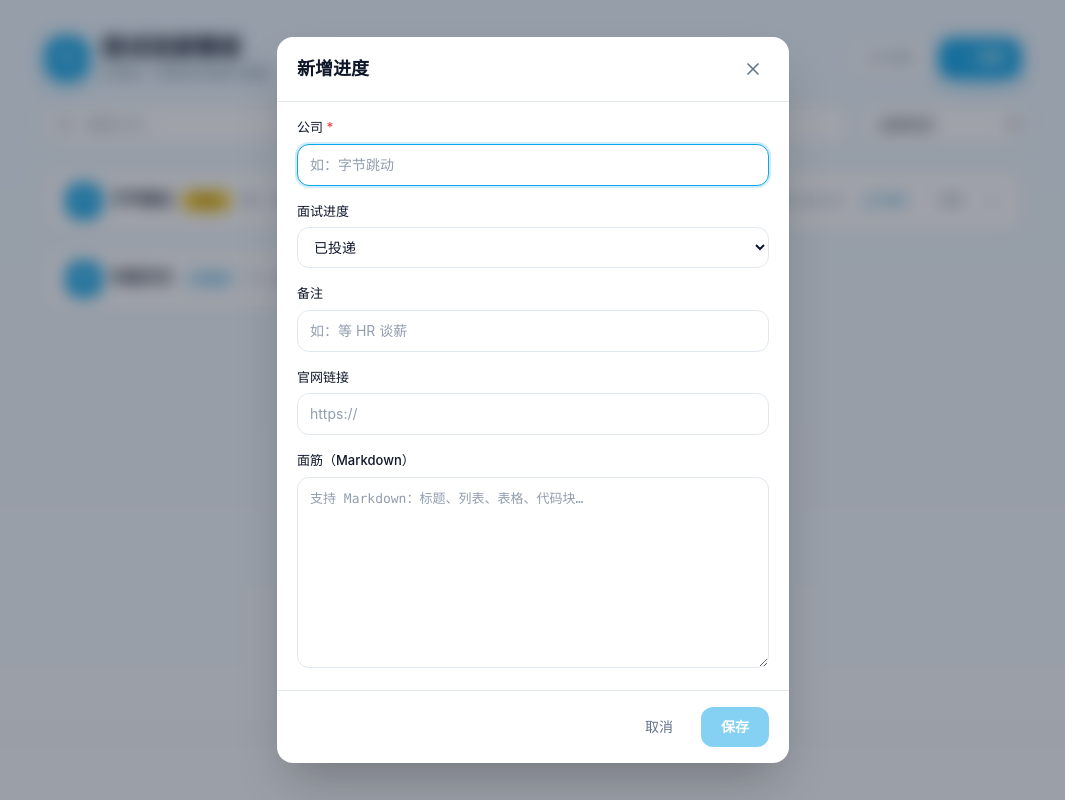
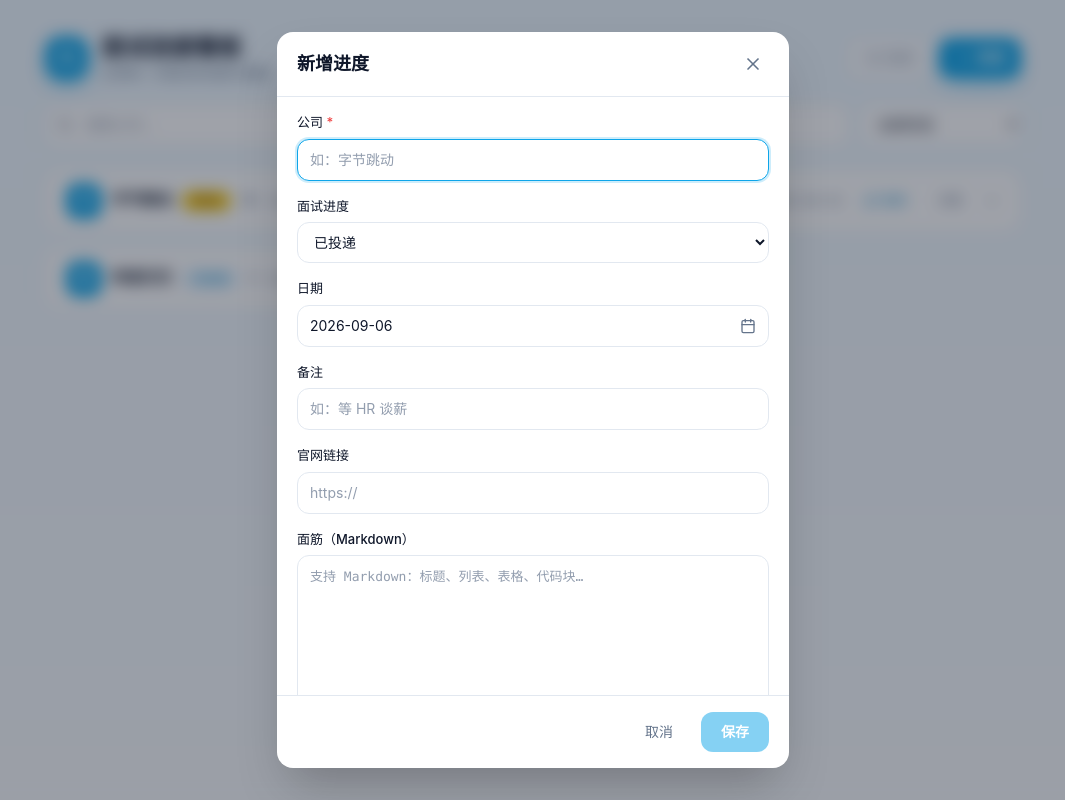
Before and after one commit to WoodenCrown-10086/interviewCollect, a React (Vite) app: page / in a window 1280 px wide. Both pictures are taken after a click on the button "新增". Shown: the whole page, without its empty margins (107-1172 px from the left). Built offline with nearby package versions, Linux system fonts and the light colour scheme.

Commit message:
feat: 日历组件

```diff
--- a/package.json
+++ b/package.json
@@ -9,7 +9,9 @@
     "preview": "vite preview"
   },
   "dependencies": {
+    "date-fns": "^4.4.0",
     "react": "^19.2.8",
+    "react-day-picker": "^10.0.1",
     "react-dom": "^19.2.8",
     "react-markdown": "^10.1.0",
     "react-router-dom": "^7.18.3",
--- /dev/null
+++ b/src/components/DatePicker.tsx
@@ -0,0 +1,73 @@
+import { useEffect, useRef, useState } from 'react'
+import { DayPicker } from 'react-day-picker'
+import { zhCN } from 'react-day-picker/locale'
+import { format, isValid, parse } from 'date-fns'
+import 'react-day-picker/style.css'
+
+interface Props {
+  value: string // YYYY-MM-DD
+  onChange: (v: string) => void
+}
+
+function parseYmd(v: string): Date | undefined {
+  if (!v) return undefined
+  const d = parse(v, 'yyyy-MM-dd', new Date())
+  return isValid(d) ? d : undefined
+}
+
+export default function DatePicker({ value, onChange }: Props) {
+  const [open, setOpen] = useState(false)
+  const rootRef = useRef<HTMLDivElement>(null)
+
+  useEffect(() => {
+    if (!open) return
+    const handler = (e: MouseEvent) => {
+      if (rootRef.current && !rootRef.current.contains(e.target as Node)) {
+        setOpen(false)
+      }
+    }
+    document.addEventListener('mousedown', handler)
+    return () => document.removeEventListener('mousedown', handler)
+  }, [open])
+
+  return (
+    <div ref={rootRef} className="relative">
+      <button
+        type="button"
+        onClick={() => setOpen((o) => !o)}
+        className="flex w-full items-center justify-between gap-2 rounded-xl border border-line bg-white px-3 py-2.5 text-sm text-ink outline-none transition hover:border-primary/50 focus:border-primary focus:ring-2 focus:ring-primary/20"
+      >
+        <span>{value || '选择日期'}</span>
+        <svg
+          viewBox="0 0 24 24"
+          fill="none"
+          stroke="currentColor"
+          strokeWidth="2"
+          strokeLinecap="round"
+          strokeLinejoin="round"
+          className="h-4 w-4 shrink-0 text-muted"
+        >
+          <rect x="3" y="4" width="18" height="18" rx="2" />
+          <path d="M16 2v4" />
+          <path d="M8 2v4" />
+          <path d="M3 10h18" />
+        </svg>
+      </button>
+
+      {open ? (
+        <div className="absolute left-0 top-full z-50 mt-2 rounded-xl border border-line bg-white p-3 shadow-xl">
+          <DayPicker
+            mode="single"
+            selected={parseYmd(value)}
+            onSelect={(d) => {
+              if (d) onChange(format(d, 'yyyy-MM-dd'))
+              setOpen(false)
+            }}
+            locale={zhCN}
+            showOutsideDays
+          />
+        </div>
+      ) : null}
+    </div>
+  )
+}
--- a/src/components/EntryForm.tsx
+++ b/src/components/EntryForm.tsx
@@ -2,6 +2,8 @@ import { useState } from 'react'
 import type { FormEvent } from 'react'
 import type { InterviewEntry, InterviewStage } from '../types'
 import { STAGE_LABELS, STAGE_ORDER } from '../types'
+import { todayStr, toDateInputValue } from '../lib/format'
+import DatePicker from './DatePicker'
 
 export type EntryDraft = Omit<InterviewEntry, 'id' | 'createdAt'>
 
@@ -20,6 +22,7 @@ export default function EntryForm({ entry, onClose, onSave }: Props) {
   const [note, setNote] = useState(entry?.note ?? '')
   const [website, setWebsite] = useState(entry?.website ?? '')
   const [markdown, setMarkdown] = useState(entry?.markdown ?? '')
+  const [date, setDate] = useState(() => toDateInputValue(entry?.updatedAt))
   const [saving, setSaving] = useState(false)
 
   const handleSubmit = async (e: FormEvent) => {
@@ -34,7 +37,7 @@ export default function EntryForm({ entry, onClose, onSave }: Props) {
         note: note.trim() || undefined,
         website: website.trim() || undefined,
         markdown,
-        updatedAt: new Date().toISOString(),
+        updatedAt: date || todayStr(),
       })
     } finally {
       setSaving(false)
@@ -108,6 +111,13 @@ export default function EntryForm({ entry, onClose, onSave }: Props) {
 
           <div>
             <label className="mb-1.5 block text-[13px] font-medium text-ink">
+              日期
+            </label>
+            <DatePicker value={date} onChange={setDate} />
+          </div>
+
+          <div>
+            <label className="mb-1.5 block text-[13px] font-medium text-ink">
               备注
             </label>
             <input
--- a/src/index.css
+++ b/src/index.css
@@ -210,3 +210,49 @@ body {
 .md-body input[type="checkbox"] {
   margin-right: 0.4em;
 }
+
+/* ---------- react-day-picker 主题化（天蓝） ---------- */
+.rdp-root {
+  --rdp-accent-color: var(--color-primary-strong);
+  --rdp-accent-background-color: var(--color-primary-soft);
+  --rdp-today-color: var(--color-primary);
+  --rdp-day-width: 2.25rem;
+  --rdp-day-height: 2.25rem;
+  --rdp-day_button-width: 2.25rem;
+  --rdp-day_button-height: 2.25rem;
+  --rdp-day_button-border-radius: 0.5rem;
+  --rdp-selected-border: none;
+  --rdp-outside-opacity: 0.4;
+}
+
+.rdp-day_button {
+  transition: background-color 150ms ease, color 150ms ease;
+}
+
+.rdp-day:hover .rdp-day_button:not(:disabled) {
+  background: var(--color-primary-faint);
+}
+
+.rdp-day.rdp-selected {
+  font-size: inherit;
+  font-weight: 600;
+}
+
+.rdp-day.rdp-selected .rdp-day_button {
+  background: var(--color-primary);
+  color: #fff;
+}
+
+.rdp-day.rdp-selected:hover .rdp-day_button {
+  background: var(--color-primary-strong);
+}
+
+.rdp-day.rdp-today:not(.rdp-selected) .rdp-day_button {
+  color: var(--color-primary-strong);
+  font-weight: 600;
+}
+
+.rdp-caption_label {
+  color: var(--color-ink);
+  font-weight: 600;
+}
--- a/src/lib/format.ts
+++ b/src/lib/format.ts
@@ -1,6 +1,21 @@
-export function formatDate(iso: string): string {
-  const d = new Date(iso)
-  if (Number.isNaN(d.getTime())) return '—'
-  const pad = (n: number) => String(n).padStart(2, '0')
+const pad = (n: number) => String(n).padStart(2, '0')
+
+export function todayStr(): string {
+  const d = new Date()
   return `${d.getFullYear()}-${pad(d.getMonth() + 1)}-${pad(d.getDate())}`
 }
+
+// 统一格式化为 YYYY-MM-DD（兼容已存的 ISO 8601 与纯日期字符串）
+export function formatDate(value: string): string {
+  if (/^\d{4}-\d{2}-\d{2}$/.test(value)) return value
+  const d = new Date(value)
+  if (Number.isNaN(d.getTime())) return '—'
+  return `${d.getFullYear()}-${pad(d.getMonth() + 1)}-${pad(d.getDate())}`
+}
+
+// 将任意日期值转为 <input type="date"> 需要的 YYYY-MM-DD
+export function toDateInputValue(value?: string): string {
+  if (!value) return todayStr()
+  const formatted = formatDate(value)
+  return formatted === '—' ? todayStr() : formatted
+}
--- a/src/lib/seed.ts
+++ b/src/lib/seed.ts
@@ -6,7 +6,8 @@ const SEED_FLAG_KEY = 'interviewCollect.seeded.v1'
 function daysAgo(n: number): string {
   const d = new Date()
   d.setDate(d.getDate() - n)
-  return d.toISOString()
+  const pad = (x: number) => String(x).padStart(2, '0')
+  return `${d.getFullYear()}-${pad(d.getMonth() + 1)}-${pad(d.getDate())}`
 }
 
 export async function seedIfNeeded(): Promise<void> {
--- a/src/types.ts
+++ b/src/types.ts
@@ -14,7 +14,7 @@ export interface InterviewEntry {
   company: string
   stage: InterviewStage
   note?: string
-  updatedAt: string // ISO 8601
+  updatedAt: string // YYYY-MM-DD
   website?: string
   markdown: string
   createdAt: string
```
Also changed, not shown: 1 other file (tests, documents, lock files or other folders).
